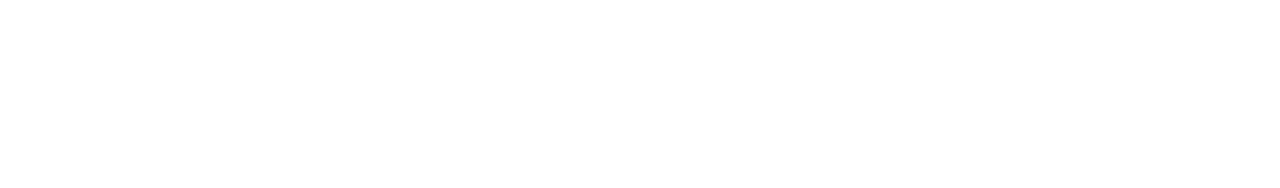
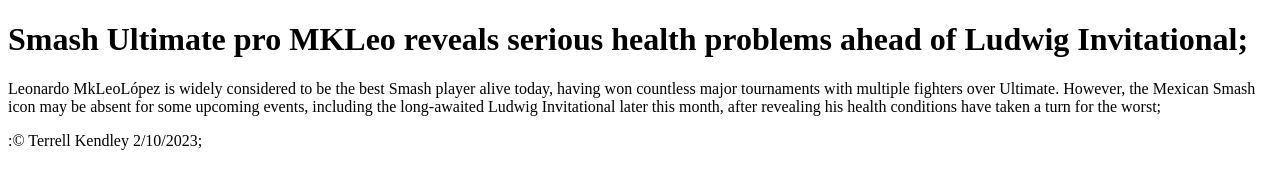
Before and after one commit to HeroMackzZ/CG342-Interface-Design-Class-First-Project, a plain HTML site: page index.html in a window 1280 px wide. Drawn offline with Linux system fonts and the light colour scheme.

Commit message:
HTML 3 article assignment

```diff
--- a/index.html
+++ b/index.html
@@ -1,17 +1,32 @@
 <!DOCTYPE html>
 <html>
 <head>
+
+
+
+
 </head>
 
 <body>
     <!-- Start The Great Code -->
     <header>
+    <!--Title-->
+        <h1> Smash Ultimate pro MKLeo reveals serious health problems ahead of Ludwig Invitational;
+
+        </h1>
     </header>
     <section>
         <article>
+        <p> Leonardo MkLeoLópez is widely considered to be the best Smash player alive today, having won countless major tournaments with multiple fighters over Ultimate.
+            However, the Mexican Smash icon may be absent for some upcoming events, including the long-awaited Ludwig Invitational later this month,
+            after revealing his health conditions have taken a turn for the worst;
+
+            <!--https://www.dexerto.com/smash/smash-ultimate-pro-mkleo-reveals-serious-health-problems-ahead-of-ludwig-invitational-1956716/-->
+        </p>
         </article>
     </section>
     <footer>
+        :&#169 Terrell Kendley 2/10/2023;
     </footer>
 </body>
 
```
